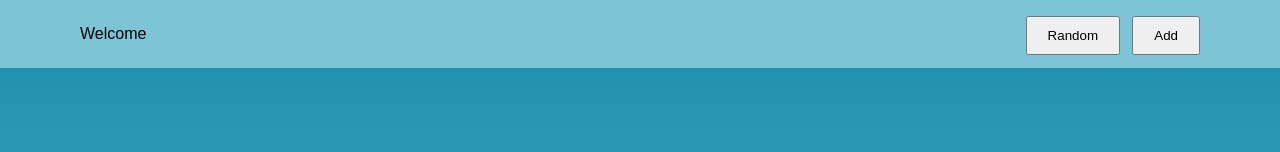
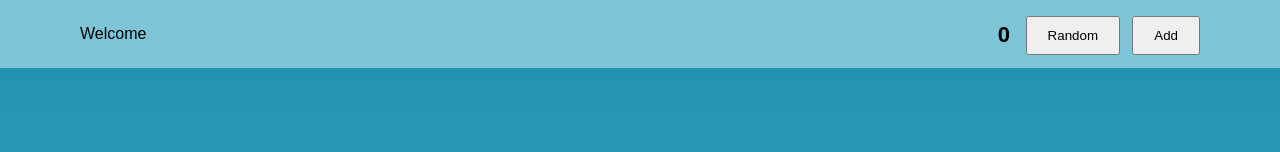
Before and after one commit to billpliske/react-tutorial, a React (Create React App) app: page / in a window 1280 px wide. Shown: the top 152 px of the page. Built offline with nearby package versions, Linux system fonts and the light colour scheme.

Commit message:
more to do on state

```diff
--- a/src/App.css
+++ b/src/App.css
@@ -37,6 +37,14 @@
     position: absolute;
     right: 160px;
     top: 16px;
+}
+
+.number {
+    font-size: 22px;
+    font-weight: 900;
+    position: absolute;
+    right: 270px;
+    top: 0;
 }
 
 .inner-wrapper {
--- a/src/components/Header.js
+++ b/src/components/Header.js
@@ -2,12 +2,24 @@ import React, { Component } from "react";
 import "../App.css";
 
 class Header extends Component {
+  constructor(props) {
+    super(props);
+    this.state = { number: 0, color: 0 };
+  }
+
+  addNumber = () => {
+    this.setState({ number: this.state.number + 1 });
+  };
+
   render() {
     return (
       <div className={`header ${this.props.name}`}>
         <p className="header-text">Welcome {this.props.name}</p>
-        <button className="add-button">Add</button>
+        <button className="add-button" onClick={this.addNumber}>
+          Add
+        </button>
         <button className="random-button">Random</button>
+        <p className="number">{this.state.number}</p>
       </div>
     );
   }
```
